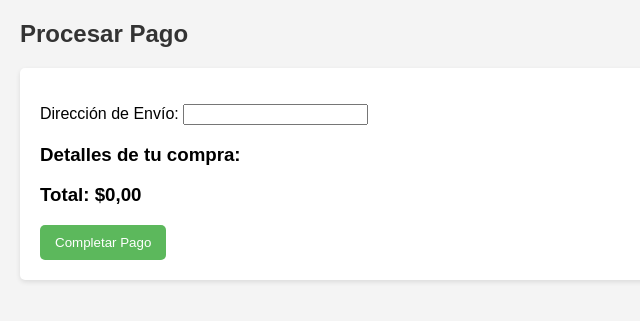
After one commit to daigopez/GRUPO1_F, a Django app: page /pagar/ in a window 1280 px wide. The commit adds this page. Shown: the top 321 px of the page, without its empty margins (0-640 px from the left). Run offline with Django 5.2, Linux system fonts and the light colour scheme; the visitor is signed in with stand-in values (Sample User, id 1); data comes from the database, SQL or seed files in the repository; data that the repository does not hold is empty; some libraries are stand-ins or nearby versions.

Commit message:
Simulacion_pago
Se prueba una simulacion del pago en el carrito de compras

```diff
--- a/comercio/forms.py
+++ b/comercio/forms.py
@@ -53,3 +53,7 @@ class UserUpdateForm(forms.ModelForm):
         return username
 
 #Control de modifcacion de usuario si ya existe
+
+#Se agrega el formulariode la dirección para el envío en la implementación del pago
+class DireccionEnvioForm(forms.Form):
+    direccion = forms.CharField(max_length=255, required=True, label='Dirección de Envío')
--- a/comercio/models.py
+++ b/comercio/models.py
@@ -58,3 +58,17 @@ class Voto(models.Model):
 
     def __str__(self):
         return f'Voto de {self.user.username} para {self.plato_semanal.plato.nombre} en {self.plato_semanal.dia}'
+
+
+#Se agrega el método de pago
+from django.db import models
+
+class Pago(models.Model):
+    total = models.DecimalField(max_digits=10, decimal_places=2)
+    fecha = models.DateTimeField(auto_now_add=True)
+    # Otros campos que consideres necesarios, como el usuario, métodos de pago, etc.
+
+class Item(models.Model):
+    plato = models.ForeignKey('Plato', on_delete=models.CASCADE)
+    cantidad = models.PositiveIntegerField()
+    pago = models.ForeignKey(Pago, related_name='items', on_delete=models.CASCADE)
--- /dev/null
+++ b/comercio/templates/comercio/procesar_pago.html
@@ -0,0 +1,63 @@
+<!DOCTYPE html>
+<html lang="es">
+<head>
+    <meta charset="UTF-8">
+    <meta name="viewport" content="width=device-width, initial-scale=1.0">
+    <title>Procesar Pago</title>
+    <style>
+        body {
+            font-family: Arial, sans-serif;
+            margin: 20px;
+            background-color: #f4f4f4;
+        }
+        h2 {
+            color: #333;
+        }
+        form {
+            background: #fff;
+            padding: 20px;
+            border-radius: 5px;
+            box-shadow: 0 2px 5px rgba(0, 0, 0, 0.1);
+        }
+        ul {
+            list-style-type: none;
+            padding: 0;
+        }
+        li {
+            margin: 10px 0;
+            padding: 10px;
+            background: #e2e2e2;
+            border-radius: 4px;
+        }
+        button {
+            background-color: #5cb85c;
+            color: white;
+            border: none;
+            padding: 10px 15px;
+            border-radius: 5px;
+            cursor: pointer;
+        }
+        button:hover {
+            background-color: #4cae4c;
+        }
+    </style>
+</head>
+<body>
+
+<h2>Procesar Pago</h2>
+
+<form method="post">
+    {% csrf_token %}
+    {{ form.as_p }}
+    <h3>Detalles de tu compra:</h3>
+    <ul>
+        {% for item in items %}
+            <li>{{ item.plato.nombre }} - Cantidad: {{ item.cantidad }} - Subtotal: ${{ item.plato.precio|floatformat:2 }}</li>
+        {% endfor %}
+    </ul>
+    <h3>Total: ${{ total|floatformat:2 }}</h3>
+    <button type="submit">Completar Pago</button>
+</form>
+
+</body>
+</html>
--- a/comercio/urls.py
+++ b/comercio/urls.py
@@ -21,6 +21,9 @@ from .views import (
 
     #Modificacion de usuarios
     modificar_datos,
+
+    #Agregar metodo de pago
+    procesar_pago,
 )
 
 urlpatterns = [
@@ -47,4 +50,8 @@ urlpatterns = [
 
     # Modificacion de registro de usuarios
     path('modificar_datos/', modificar_datos, name='modificar_datos'),
+
+
+    # Se agrega el procesar_pago para la funcionalidad
+    path('pagar/', views.procesar_pago, name='procesar_pago'),
 ]
--- a/comercio/views.py
+++ b/comercio/views.py
@@ -5,7 +5,7 @@ from django.contrib.auth.models import User
 from django.contrib.auth import login, logout, authenticate
 from django.db import IntegrityError
 from .models import Plato, Encuesta, Carrito, ItemCarrito, PlatoSemanal, Voto  # Manteniendo Voto
-from .forms import PlatoForm, EncuestaForm, PlatoSemanalForm, RegistroForm, UserUpdateForm
+from .forms import DireccionEnvioForm, PlatoForm, EncuestaForm, PlatoSemanalForm, RegistroForm, UserUpdateForm
 from django.contrib import messages
 from django.contrib.auth.decorators import login_required, permission_required, user_passes_test
 
@@ -297,3 +297,36 @@ def eliminar_plato_semanal(request, pk):
         plato_semanal.delete()
         return redirect('lista_platos_semanales')
     return render(request, 'comercio/plato_semanal_confirm_delete.html', {'plato_semanal': plato_semanal})
+
+
+##############################
+
+
+
+# Funcion de procesar pago actualizada
+
+#Se agrega la funcion de procesar el pago
+
+@login_required
+def procesar_pago(request):
+    carrito, created = Carrito.objects.get_or_create(user=request.user)
+    items = ItemCarrito.objects.filter(carrito=carrito)
+    total = sum(item.plato.precio * item.cantidad for item in items)
+
+    if request.method == 'POST':
+        form = DireccionEnvioForm(request.POST)
+        if form.is_valid():
+            direccion = form.cleaned_data['direccion']
+            # Aquí puedes agregar lógica para almacenar el pedido si es necesario
+            # Por ejemplo, crear un modelo de Pedido
+
+            # Limpiar el carrito después del pago
+            carrito.platos.clear()
+            messages.success(request, 'Pago procesado con éxito. ¡Gracias por tu compra!')
+            return redirect('pagina_venta')
+    else:
+        form = DireccionEnvioForm()
+
+    return render(request, 'comercio/procesar_pago.html', {'form': form, 'items': items, 'total': total})
+
+# Fin funcion de procesar el pago
```
Also changed, not shown: comercio/templates/comercio/pagina_venta.html (+5 -3 lines), comercio/migrations/0014_pago_item.py (added).
